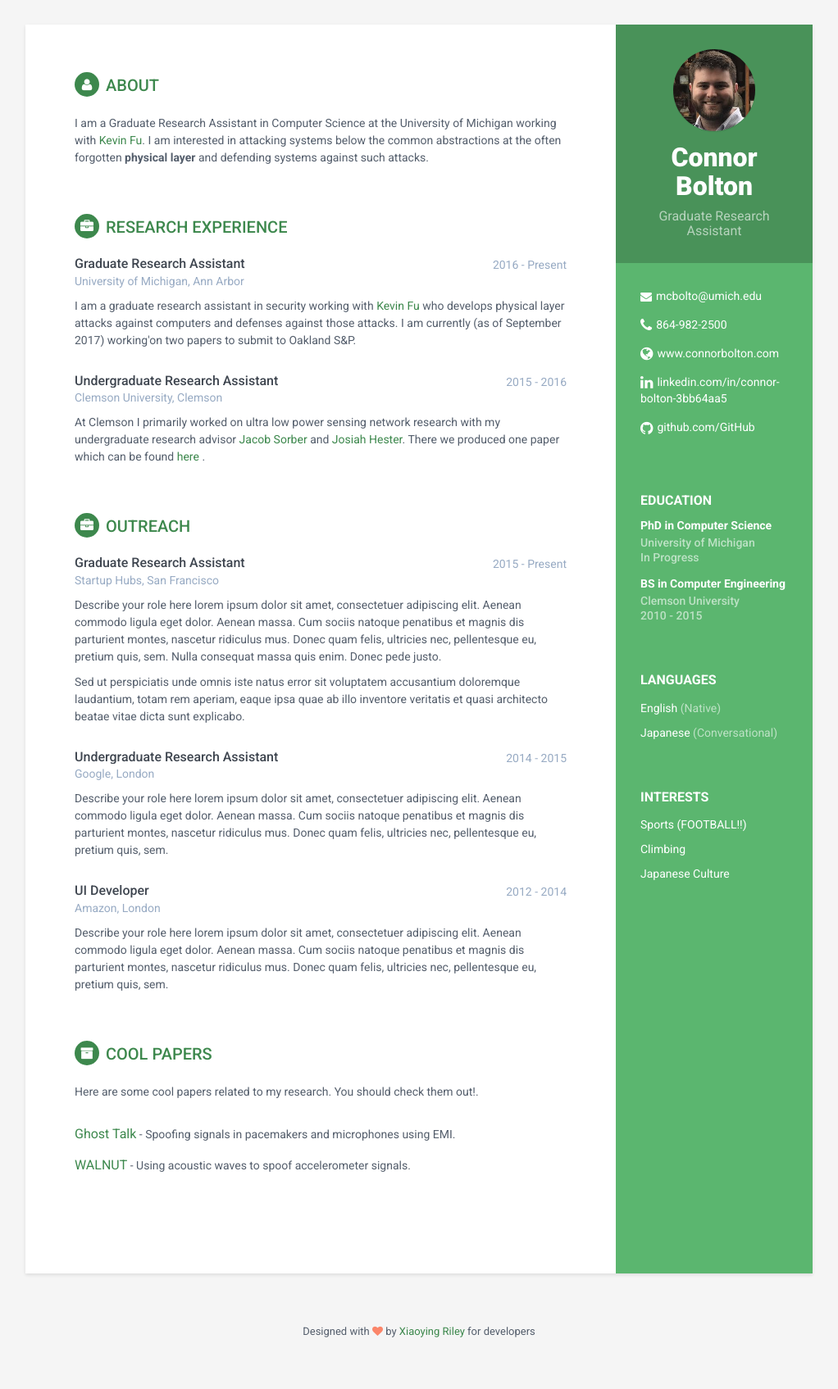
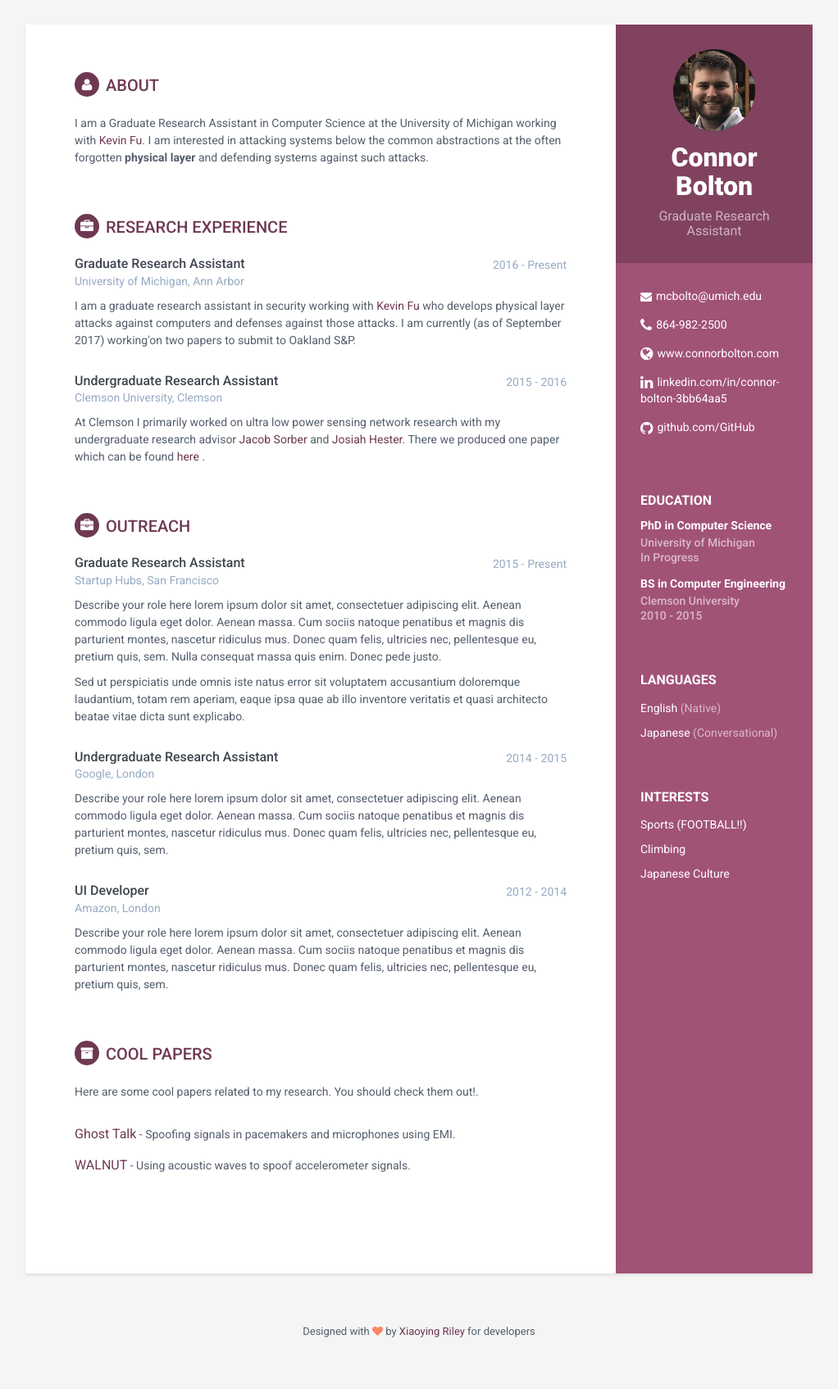
Before and after one commit to mcbolto/mcbolto.github.com, a Jekyll site: the page built from index.html, in a window 1280 px wide. Shown: the whole page at 82% size, without its empty margins (129-1151 px from the left). Built offline with Jekyll 4.4.1, drawn with Linux system fonts in a browser that asks for light colours.

Commit message:
Changed the style

```diff
--- a/_config.yml
+++ b/_config.yml
@@ -6,8 +6,8 @@ url: 'www.connorbolton.com'
 
 # Enable one of these styles by removing #. Style will be applied only after restarting the build or serve.
 #style: styles-2
-style: styles-3
-#style: styles-4
+#style: styles-3
+style: styles-4
 #style: styles-5
 #style: styles-6
 
```
